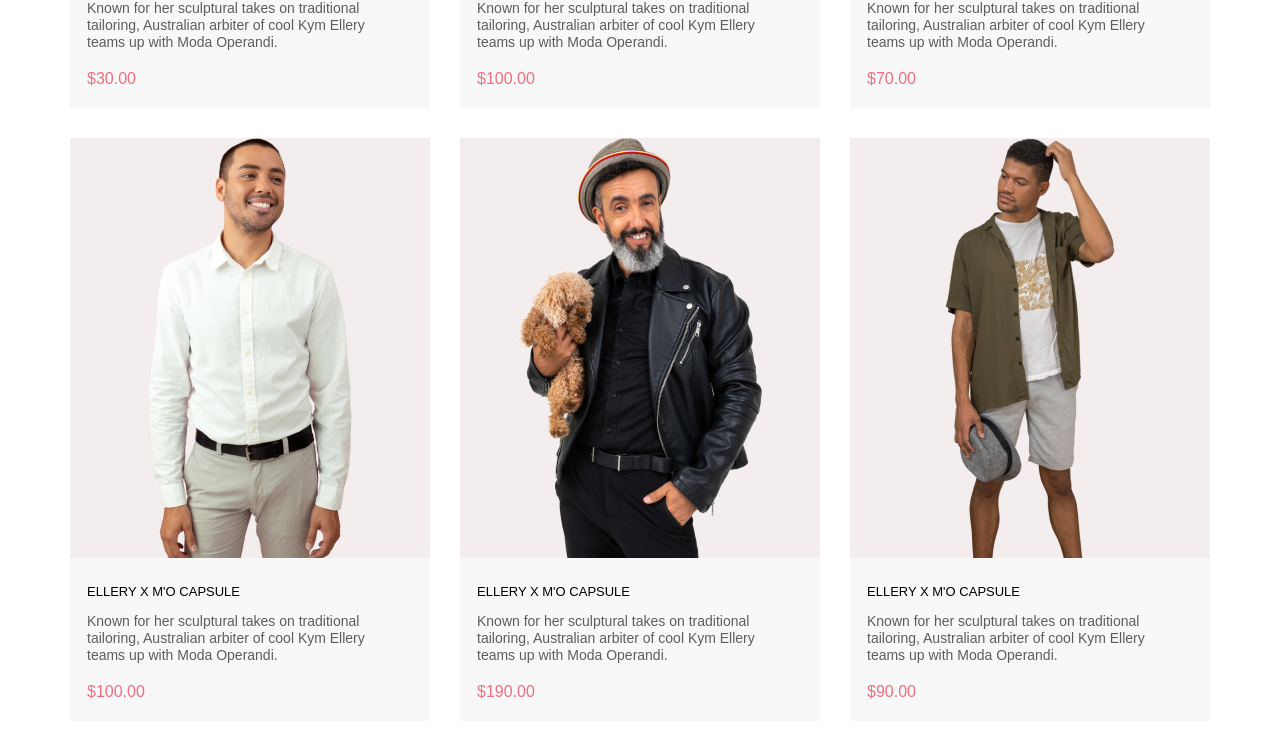
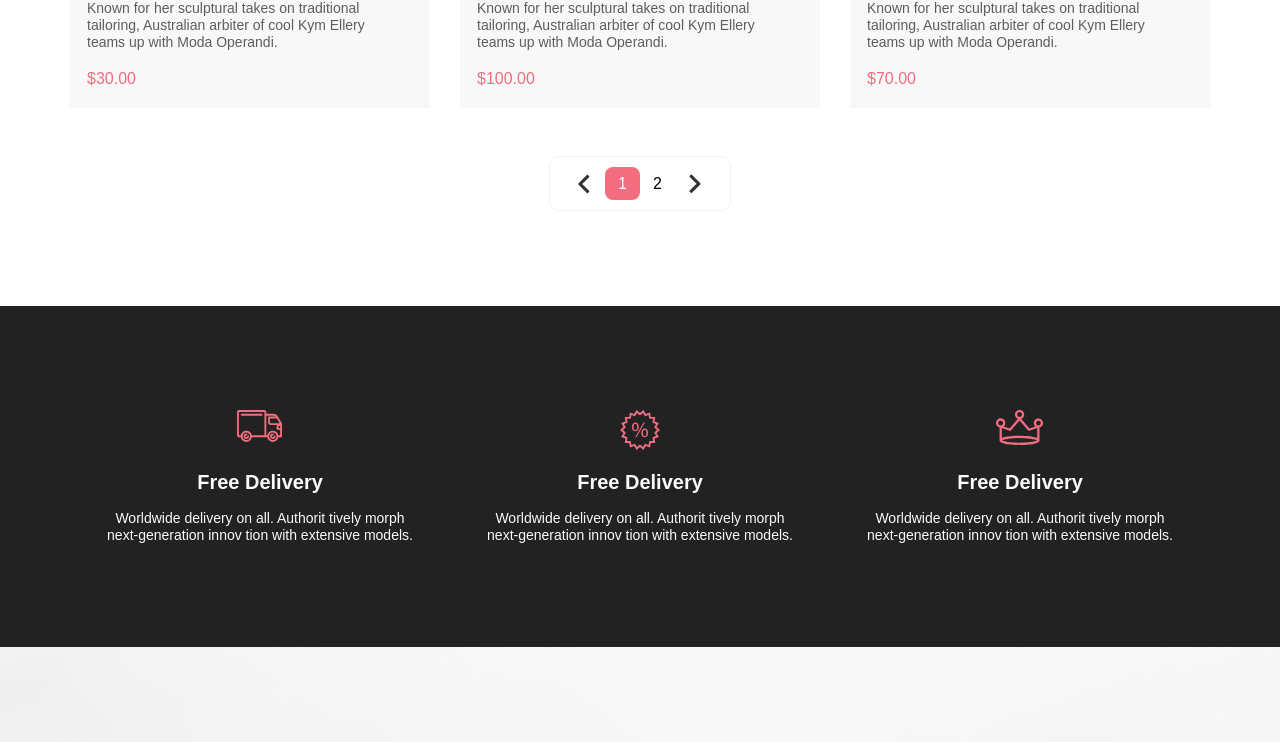
Before and after one commit to Mercique/FashionVue, a Vue app: page / in a window 1280 px wide. Shown: the part 2518-3260 px from the top of the page. Built offline with nearby package versions, Linux system fonts and the light colour scheme; a web font is replaced by a local one.

Commit message:
Create pagination for product cards

```diff
--- a/package.json
+++ b/package.json
@@ -9,6 +9,7 @@
   },
   "dependencies": {
     "core-js": "^3.6.5",
+    "lodash": "^4.17.21",
     "vue": "^2.6.11",
     "vuex": "^3.6.2"
   },
--- a/src/App.vue
+++ b/src/App.vue
@@ -10,7 +10,13 @@
           <p class="main__p">
             Shop for items based on what we featured in this week
           </p>
-          <product-cards :cards="allCards"/>
+          <product-cards :cards="currentElements" />
+          <pagination
+            :cur="page"
+            :n="n"
+            :length="cards.length"
+            @paginate="changePage"
+          />
         </main>
       </div>
       <footer-comp />
@@ -24,16 +30,41 @@ import HeaderComp from "./components/HeaderComp.vue";
 import ProductCards from "./components/ProductCards.vue";
 import Sale from "./components/Sale.vue";
 import Top from "./components/Top.vue";
+import Pagination from "./components/Pagination.vue";
 import { mapGetters, mapActions } from "vuex";
 
 export default {
   name: "App",
-  components: { HeaderComp, Top, Sale, FooterComp, ProductCards },
-  computed: mapGetters(["allCards"]),
-  methods: mapActions(["fetchCards"]),
+  components: {
+    HeaderComp,
+    Top,
+    Sale,
+    FooterComp,
+    ProductCards,
+    Pagination,
+  },
+  data() {
+    return {
+      page: 1,
+      n: 6,
+    };
+  },
+  computed: {
+    ...mapGetters({ cards: "allCards" }),
+    currentElements() {
+      const { n, page } = this;
+      return this.cards.slice(n * (page - 1), n * (page - 1) + n);
+    },
+  },
+  methods: {
+    ...mapActions(["fetchCards"]),
+    changePage(p) {
+      this.page = p;
+    },
+  },
   async mounted() {
     this.fetchCards();
-  }
+  },
 };
 </script>
 
--- /dev/null
+++ b/src/components/Pagination.vue
@@ -0,0 +1,101 @@
+<template>
+  <div class="pagination">
+    <ul class="pagination-menu">
+      <li class="pagination-btn" @click="onClickPage(cur - 1)">
+        <svg
+          width="20"
+          height="20"
+          viewBox="0 0 48 48"
+          fill="none"
+          xmlns="http://www.w3.org/2000/svg"
+        >
+          <path
+            d="M28.328 45.6C28.703 45.9749 29.2117 46.1856 29.742 46.1856C30.2723 46.1856 30.7809 45.9749 31.156 45.6L33.681 43.076C33.8668 42.8903 34.0142 42.6698 34.1147 42.4271C34.2153 42.1843 34.2671 41.9242 34.2671 41.6615C34.2671 41.3988 34.2153 41.1386 34.1147 40.8959C34.0142 40.6532 33.8668 40.4327 33.681 40.247L17.43 24L33.681 7.749C33.8668 7.56327 34.0142 7.34275 34.1147 7.10005C34.2153 6.85735 34.2671 6.59721 34.2671 6.3345C34.2671 6.07178 34.2153 5.81165 34.1147 5.56894C34.0142 5.32624 33.8668 5.10572 33.681 4.92L31.156 2.4C30.7809 2.02505 30.2723 1.81442 29.742 1.81442C29.2117 1.81442 28.703 2.02505 28.328 2.4L8.14899 22.575C7.77405 22.9501 7.56342 23.4587 7.56342 23.989C7.56342 24.5193 7.77405 25.0279 8.14899 25.403L28.328 45.6Z"
+            fill="#333333"
+          />
+        </svg>
+      </li>
+      <li
+        class="pagination-nums"
+        v-for="page in amount"
+        :key="page"
+        @click="onClickPage(page)"
+        :class="{ active: page === cur }"
+      >
+        {{ page }}
+      </li>
+      <li class="pagination-btn" @click="onClickPage(cur + 1)">
+        <svg
+          width="20"
+          height="20"
+          viewBox="0 0 48 48"
+          fill="none"
+          xmlns="http://www.w3.org/2000/svg"
+        >
+          <path
+            d="M16.66 45.177C16.4743 45.3628 16.2538 45.5102 16.0111 45.6108C15.7684 45.7113 15.5082 45.7631 15.2455 45.7631C14.9828 45.7631 14.7227 45.7113 14.48 45.6108C14.2373 45.5102 14.0167 45.3628 13.831 45.177L11.307 42.653C11.1212 42.4673 10.9738 42.2468 10.8733 42.0041C10.7727 41.7614 10.7209 41.5012 10.7209 41.2385C10.7209 40.9758 10.7727 40.7157 10.8733 40.473C10.9738 40.2303 11.1212 40.0097 11.307 39.824L27.558 23.573L11.307 7.32201C11.1212 7.13628 10.9738 6.91577 10.8733 6.67306C10.7727 6.43036 10.7209 6.17022 10.7209 5.90751C10.7209 5.6448 10.7727 5.38466 10.8733 5.14195C10.9738 4.89925 11.1212 4.67874 11.307 4.49301L13.831 1.96901C14.0167 1.7832 14.2373 1.63581 14.48 1.53525C14.7227 1.43469 14.9828 1.38293 15.2455 1.38293C15.5082 1.38293 15.7684 1.43469 16.0111 1.53525C16.2538 1.63581 16.4743 1.7832 16.66 1.96901L36.839 22.148C37.214 22.5231 37.4246 23.0317 37.4246 23.562C37.4246 24.0923 37.214 24.601 36.839 24.976L16.66 45.177Z"
+            fill="#333333"
+          />
+        </svg>
+      </li>
+    </ul>
+  </div>
+</template>
+
+<script>
+export default {
+  name: "Pagination",
+  props: {
+    n: Number,
+    cur: Number,
+    length: Number,
+  },
+  computed: {
+    amount() {
+      return Math.ceil(this.length / this.n);
+    },
+  },
+  methods: {
+    onClickPage(p) {
+      if (p < 1 || p > this.amount) {
+        return;
+      }
+      this.$emit("paginate", p);
+    },
+  },
+};
+</script>
+
+<style lang="scss" scoped>
+.pagination {
+  display: flex;
+  justify-content: center;
+  &-menu {
+    display: flex;
+    align-items: center;
+    padding: 10px 15px;
+    border-radius: 10px;
+    border: 1px solid #f1f1f1;
+  }
+  &-btn {
+    display: flex;
+    align-items: center;
+    padding: 5px 10px;
+    cursor: pointer;
+  }
+  &-nums {
+    padding: 8px 13px;
+    font-size: 16px;
+    cursor: pointer;
+    border-radius: 8px;
+    transition: all .2s ease;
+    &:hover {
+        color: #f16d7f;
+    }
+  }
+}
+.active {
+  color: #ffffff !important;
+  background: #f16d7f;
+}
+</style>
--- a/src/components/ProductCards.vue
+++ b/src/components/ProductCards.vue
@@ -116,6 +116,10 @@ export default {
             fill: #000000;
           }
         }
+        &:active {
+          border: 1px solid #c5c5c5;
+          background: #c5c5c5;
+        }
       }
     }
     &__box {
--- a/src/store/modules/product.js
+++ b/src/store/modules/product.js
@@ -46,8 +46,6 @@ export default {
         fetchCards(ctx) {
             const cards = localDB;
 
-            console.log(cards);
-
             ctx.commit('updateCards', cards);
         }
     },
```
Also changed, not shown: 1 other file (tests, documents, lock files or other folders).
